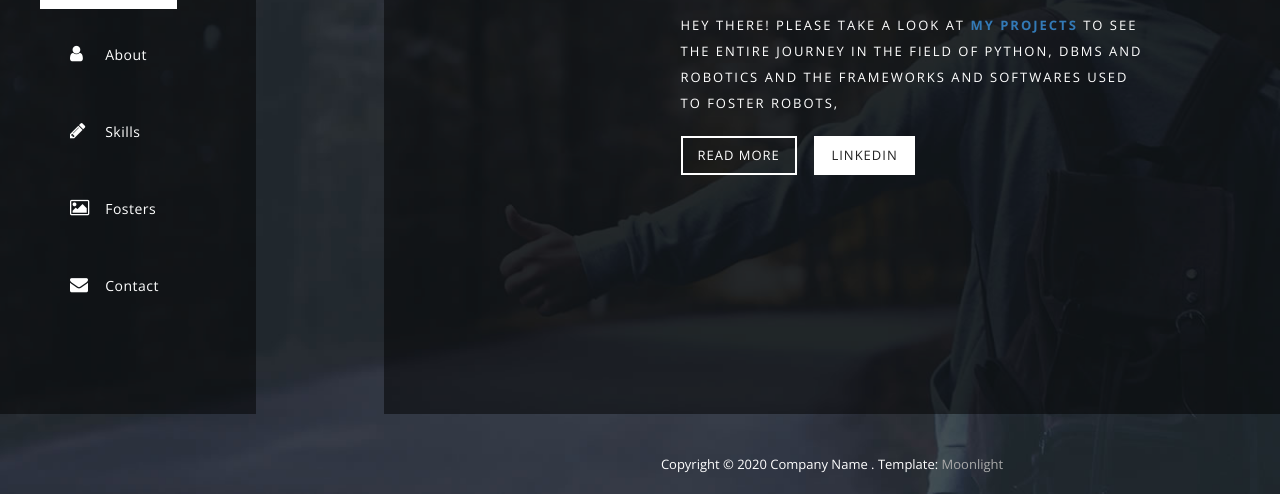
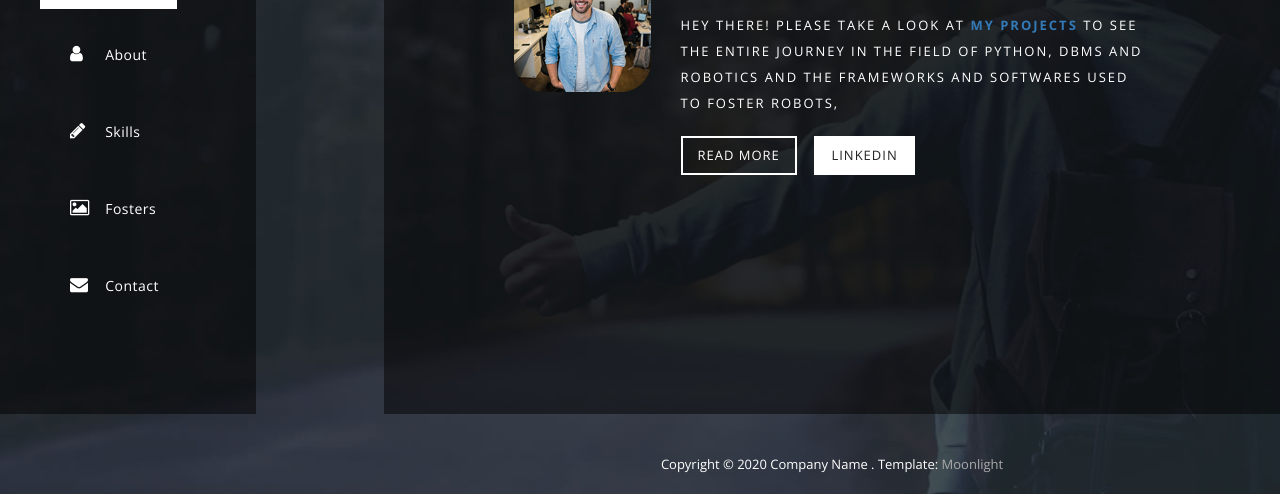
Before and after one commit to BOOPESH-foxy/BOOPESH-fitzroy.github.io, a plain HTML site: page templatemo_512_moonlight/index.html in a window 1280 px wide. Shown: the part 306-800 px from the top of the page. Drawn offline with nearby package versions, Linux system fonts and the light colour scheme.

Commit message:
portfolio

```diff
--- a/templatemo_512_moonlight/index.html
+++ b/templatemo_512_moonlight/index.html
@@ -55,7 +55,7 @@ https://templatemo.com/tm-512-moonlight
             <div class="content first-content">
               <div class="container-fluid">
                   <div class="col-md-3">
-                      <div class="author-image"><img src="" alt="Author Image"></div>
+                      <div class="author-image"><img src="img/author_image.png" alt="Author Image"></div>
                   </div>
                   <div class="col-md-9">
                       <h2>BOOPESH ESWARAN</h2>
```
